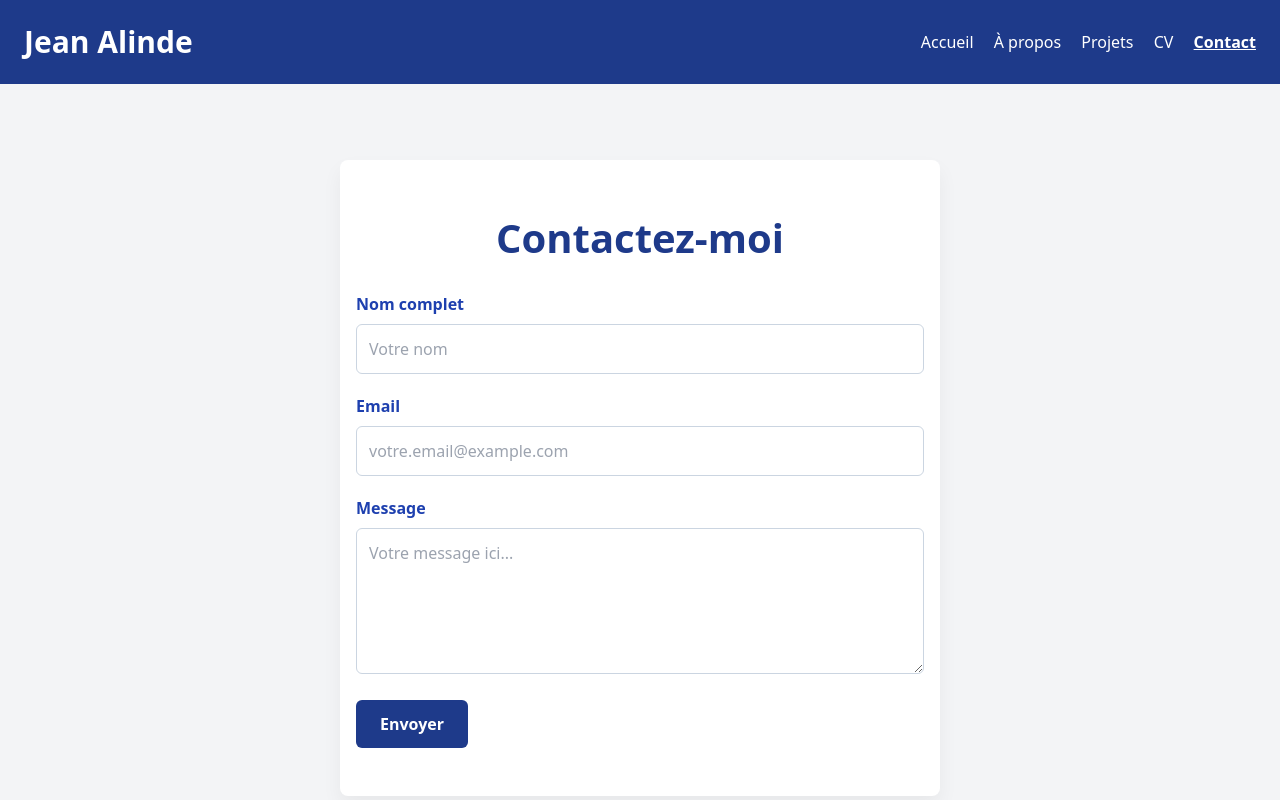
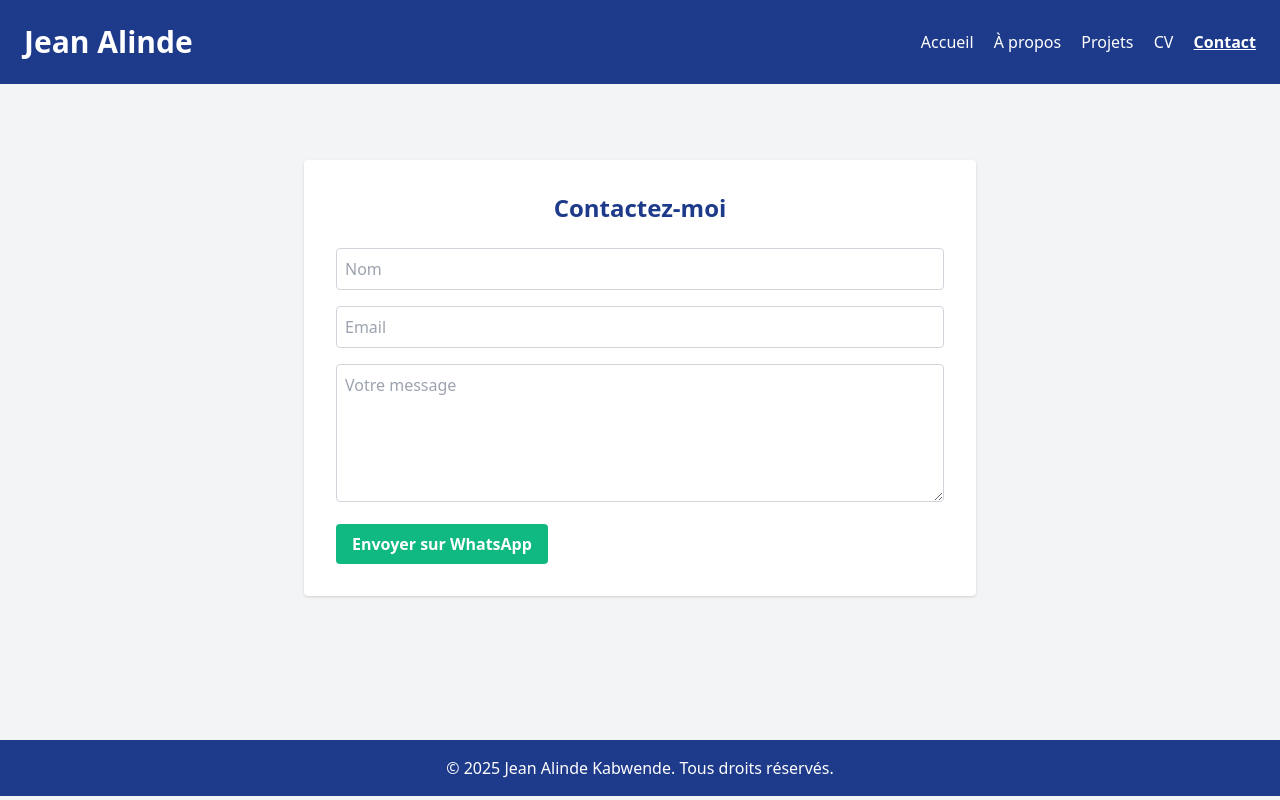
Before and after one commit to ALINDEKABWENDE/kabwende, a plain HTML site: page contact.html in a window 1280 px wide. Shown: the top 800 px of the page. Drawn offline with nearby package versions, Linux system fonts and the light colour scheme.

Commit message:
Mise à jour de la page contact avec envoi WhatsApp

```diff
--- a/contact.html
+++ b/contact.html
@@ -1,11 +1,12 @@
+<!-- ===== Fichier contact.html ===== -->
 <!DOCTYPE html>
 <html lang="fr">
 
 <head>
-    <meta charset="UTF-8" />
-    <meta name="viewport" content="width=device-width, initial-scale=1" />
+    <meta charset="UTF-8">
+    <meta name="viewport" content="width=device-width, initial-scale=1.0">
     <title>Contact | Jean Alinde</title>
-    <link href="https://cdn.jsdelivr.net/npm/tailwindcss@2.2.19/dist/tailwind.min.css" rel="stylesheet" />
+    <link rel="stylesheet" href="https://cdn.jsdelivr.net/npm/tailwindcss@2.2.19/dist/tailwind.min.css">
     <script src="https://unpkg.com/feather-icons" defer></script>
     <style>
         header {
@@ -17,65 +18,6 @@
 
         main {
             margin-top: 96px;
-            /* espace pour le header fixe */
-        }
-
-        .contact-section {
-            background: #fff;
-            max-width: 600px;
-            margin: auto;
-            padding: 3rem 1rem;
-            border-radius: 0.5rem;
-            box-shadow: 0 10px 20px rgba(0, 0, 0, 0.05);
-            text-align: left;
-        }
-
-        .contact-section h2 {
-            font-size: 2.5rem;
-            color: #1e3a8a;
-            margin-bottom: 1.5rem;
-            text-align: center;
-            font-weight: bold;
-        }
-
-        label {
-            display: block;
-            margin-bottom: 0.5rem;
-            font-weight: 600;
-            color: #1e40af;
-        }
-
-        input,
-        textarea {
-            width: 100%;
-            padding: 0.75rem;
-            margin-bottom: 1.25rem;
-            border: 1px solid #cbd5e1;
-            border-radius: 0.375rem;
-            font-size: 1rem;
-            font-family: inherit;
-            resize: vertical;
-        }
-
-        button {
-            background-color: #1e3a8a;
-            color: white;
-            padding: 0.75rem 1.5rem;
-            border: none;
-            border-radius: 0.375rem;
-            cursor: pointer;
-            font-size: 1rem;
-            font-weight: 600;
-            transition: background-color 0.3s ease;
-        }
-
-        button:hover {
-            background-color: #3b82f6;
-        }
-
-        footer {
-            font-size: 0.875rem;
-            text-align: center;
         }
 
         .bottom-nav {
@@ -107,17 +49,6 @@
                 display: none;
             }
         }
-
-        @media (max-width: 640px) {
-            .contact-section h2 {
-                font-size: 2rem;
-            }
-
-            footer {
-                padding: 1rem;
-                font-size: 0.75rem;
-            }
-        }
     </style>
 </head>
 
@@ -136,19 +67,19 @@
     </header>
 
     <main class="py-16 px-4">
-        <section class="contact-section">
-            <h2>Contactez-moi</h2>
-            <form action="#" method="POST">
-                <label for="name">Nom complet</label>
-                <input type="text" id="name" name="name" placeholder="Votre nom" required />
-
-                <label for="email">Email</label>
-                <input type="email" id="email" name="email" placeholder="votre.email@example.com" required />
-
-                <label for="message">Message</label>
-                <textarea id="message" name="message" rows="5" placeholder="Votre message ici..." required></textarea>
-
-                <button type="submit">Envoyer</button>
+        <section class="max-w-2xl mx-auto bg-white p-8 rounded shadow">
+            <h2 class="text-2xl font-bold text-center text-blue-900 mb-6">Contactez-moi</h2>
+            <form class="space-y-4" id="contactForm">
+                <input type="text" id="nom" placeholder="Nom" class="w-full p-2 border border-gray-300 rounded"
+                    required>
+                <input type="email" id="email" placeholder="Email" class="w-full p-2 border border-gray-300 rounded"
+                    required>
+                <textarea id="message" placeholder="Votre message" class="w-full p-2 border border-gray-300 rounded"
+                    rows="5" required></textarea>
+                <button type="button" onclick="envoyerWhatsApp()"
+                    class="inline-block bg-green-500 hover:bg-green-600 text-white font-semibold py-2 px-4 rounded">
+                    Envoyer sur WhatsApp
+                </button>
             </form>
         </section>
     </main>
@@ -159,26 +90,37 @@
 
     <nav class="bottom-nav sm:hidden">
         <a href="index.html">
-            <i data-feather="home"></i><br />Accueil
+            <i data-feather="home"></i><br>Accueil
         </a>
         <a href="about.html">
-            <i data-feather="user"></i><br />À propos
+            <i data-feather="user"></i><br>À propos
         </a>
         <a href="projects.html">
-            <i data-feather="briefcase"></i><br />Projets
+            <i data-feather="briefcase"></i><br>Projets
         </a>
         <a href="cv.html">
-            <i data-feather="file-text"></i><br />CV
+            <i data-feather="file-text"></i><br>CV
         </a>
         <a href="contact.html">
-            <i data-feather="mail"></i><br />Contact
+            <i data-feather="mail"></i><br>Contact
         </a>
     </nav>
 
     <script>
-        window.addEventListener("DOMContentLoaded", () => {
+        window.addEventListener('DOMContentLoaded', () => {
             feather.replace();
         });
+
+        function envoyerWhatsApp() {
+            const nom = document.getElementById('nom').value.trim();
+            const email = document.getElementById('email').value.trim();
+            const message = document.getElementById('message').value.trim();
+
+            const texte = encodeURIComponent(`Bonjour Jean, je vous contacte depuis votre portfolio.\nNom: ${nom}\nEmail: ${email}\nMessage: ${message}`);
+            const url = `https://wa.me/243971185261?text=${texte}`;
+
+            window.open(url, '_blank');
+        }
     </script>
 </body>
 
```
